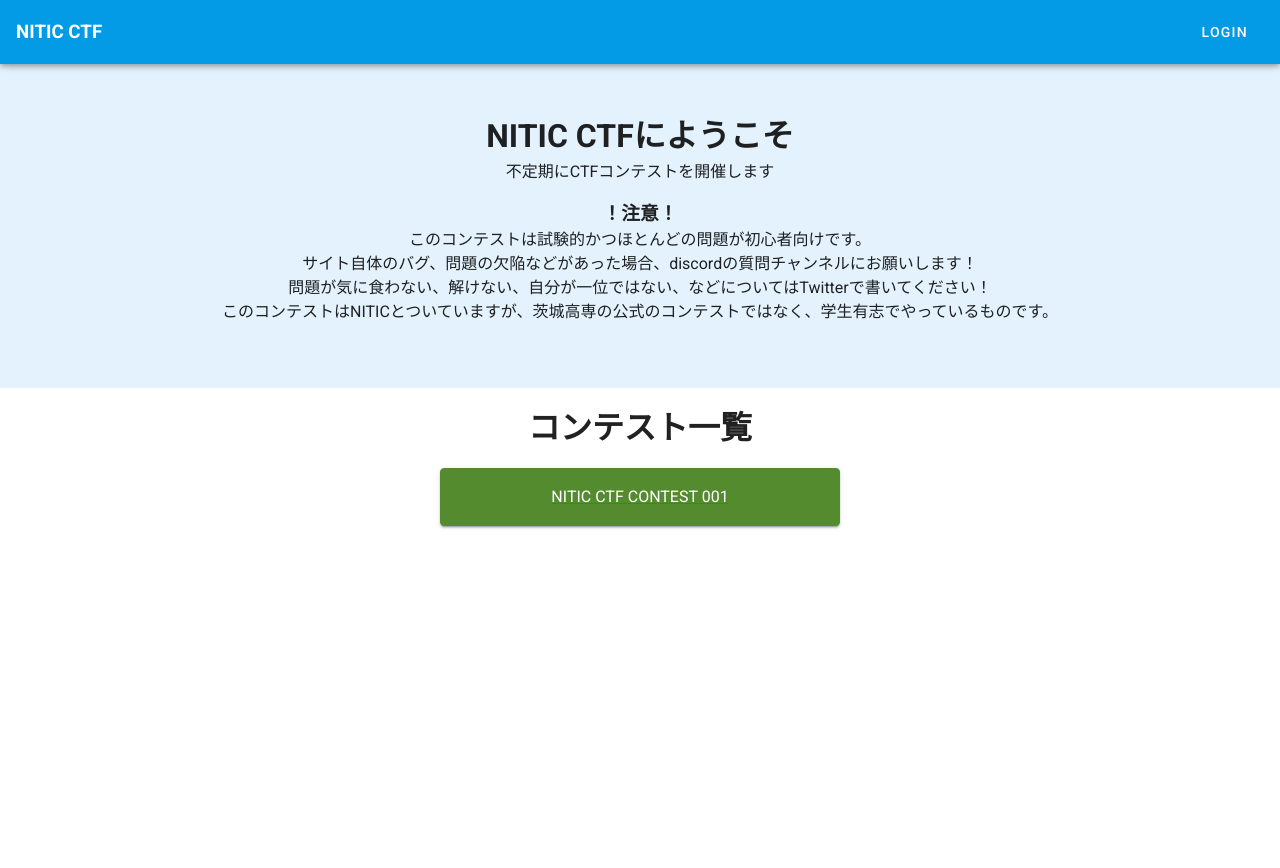
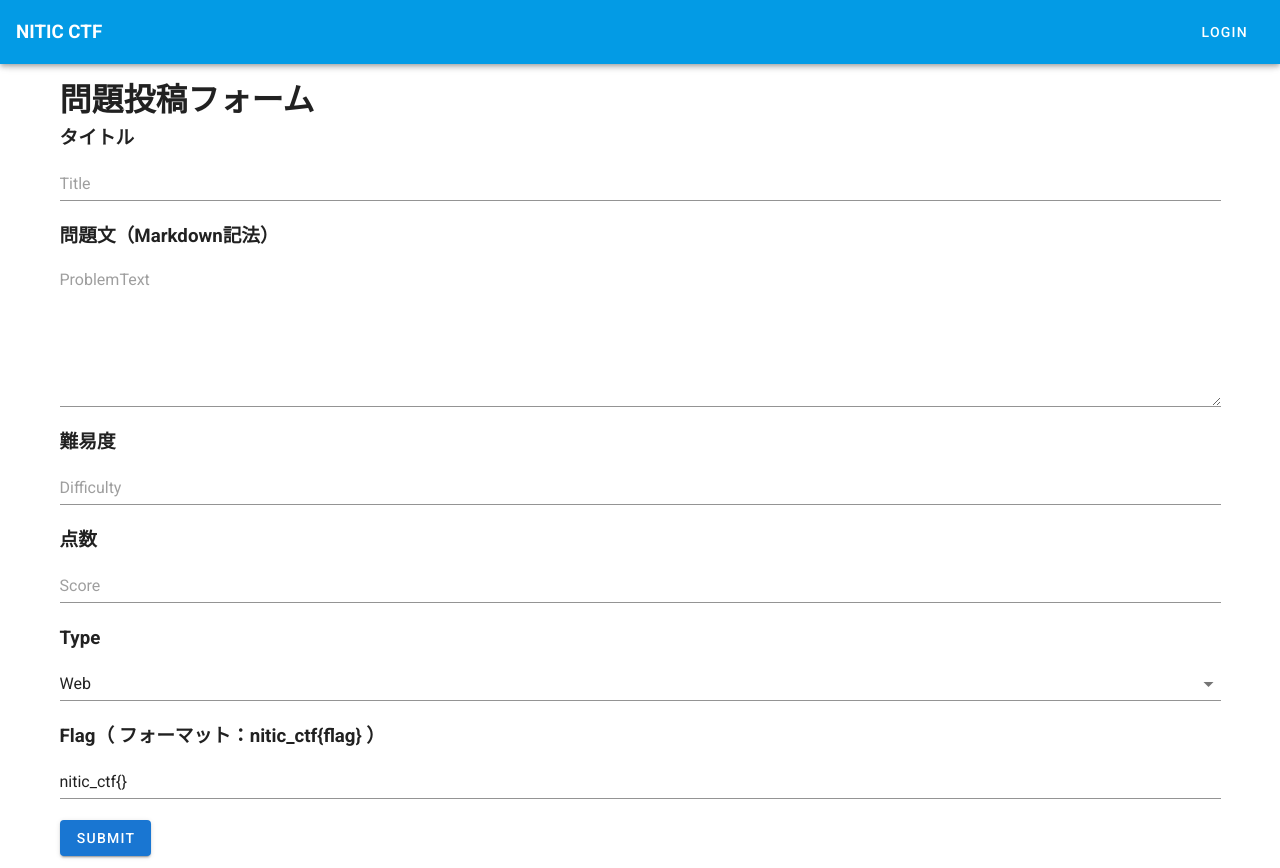
Before and after one commit to lockdef/NITIC-CTF-FRONT, a Vue app: page /form/1 in a window 1280 px wide. Before the commit the page ends 800 px from the top, so only its background shows below. Built offline with nearby package versions, Linux system fonts and the light colour scheme; no server answers; the database is empty.

Commit message:
fix: 問題Typeを追加 URLの#を削除 リロード時にログインを促す文言が一瞬見える問題を修正

```diff
--- a/src/router/index.js
+++ b/src/router/index.js
@@ -32,6 +32,7 @@
 ]
 
 const router = new VueRouter({
+  mode: 'history',
   routes
 })
 
--- a/src/views/Contest.vue
+++ b/src/views/Contest.vue
@@ -80,7 +80,7 @@
         </v-dialog>
       </v-container>
     </div>
-    <div v-else>
+    <div v-if="isLogin === false">
        <v-container>
          <h1 class="align-center">ログインしてください</h1>
          <p class="align-center">ログインにはGoogleアカウントが必要になります。<br />
@@ -108,7 +108,7 @@
       ranking: null,
       uid: null,
       userRank: null,
-      isLogin: false
+      isLogin: null
     }
   },
   computed: {
@@ -157,6 +157,8 @@
               .then(response => {
                 this.userRank = response.data
               })
+          } else {
+            this.isLogin = false
           }
         }.bind(this)
       )
--- a/src/views/Form.vue
+++ b/src/views/Form.vue
@@ -38,8 +38,16 @@
   computed: {
     problemTypes () {
       return [
+        'Crypto',
         'Web',
-        'Rev',
+        'Reversing',
+        'Pwn',
+        'Forensic',
+        'Network',
+        'PPC',
+        'Steganography',
+        'Recon',
+        'Trivia',
         'Misc'
       ]
     }
```
